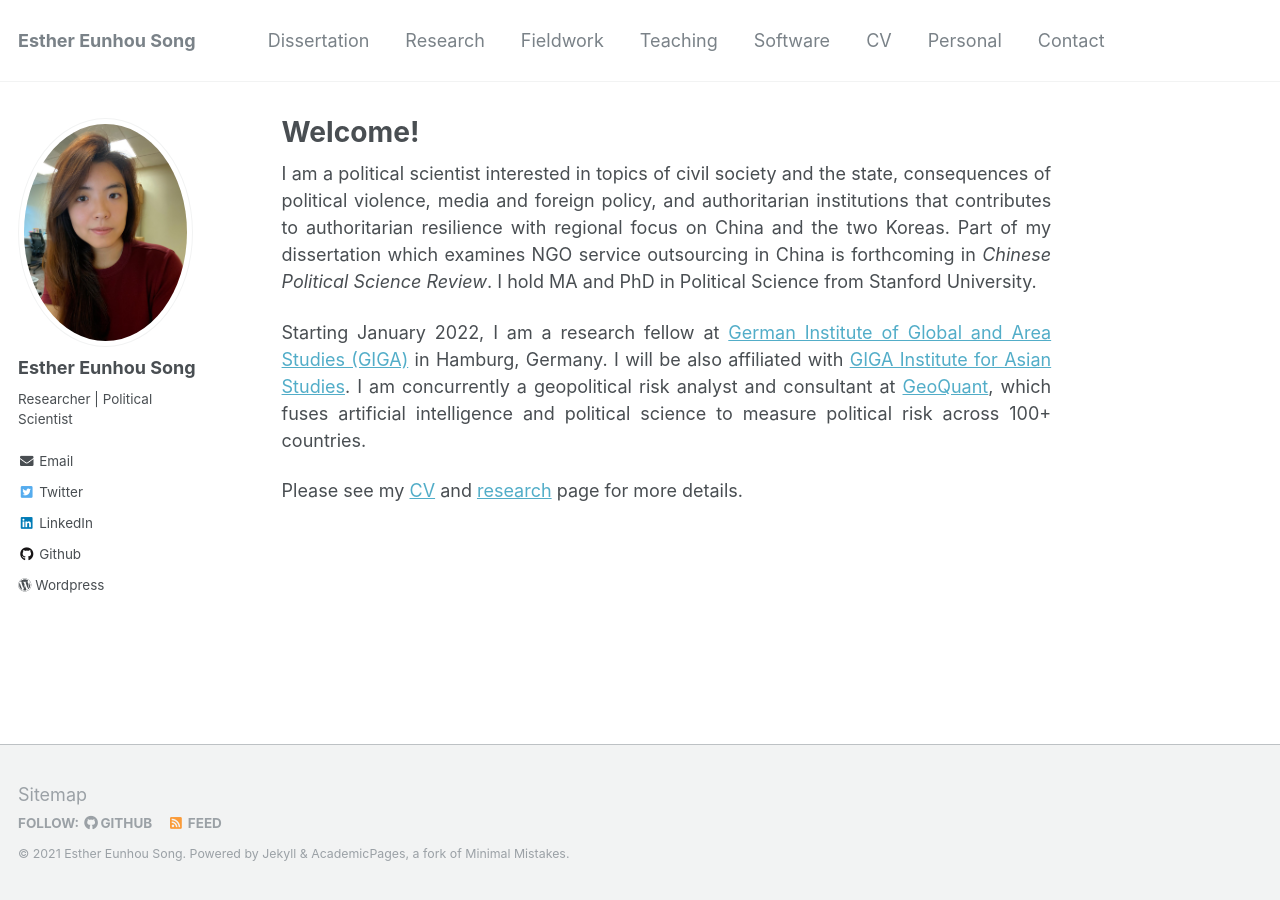
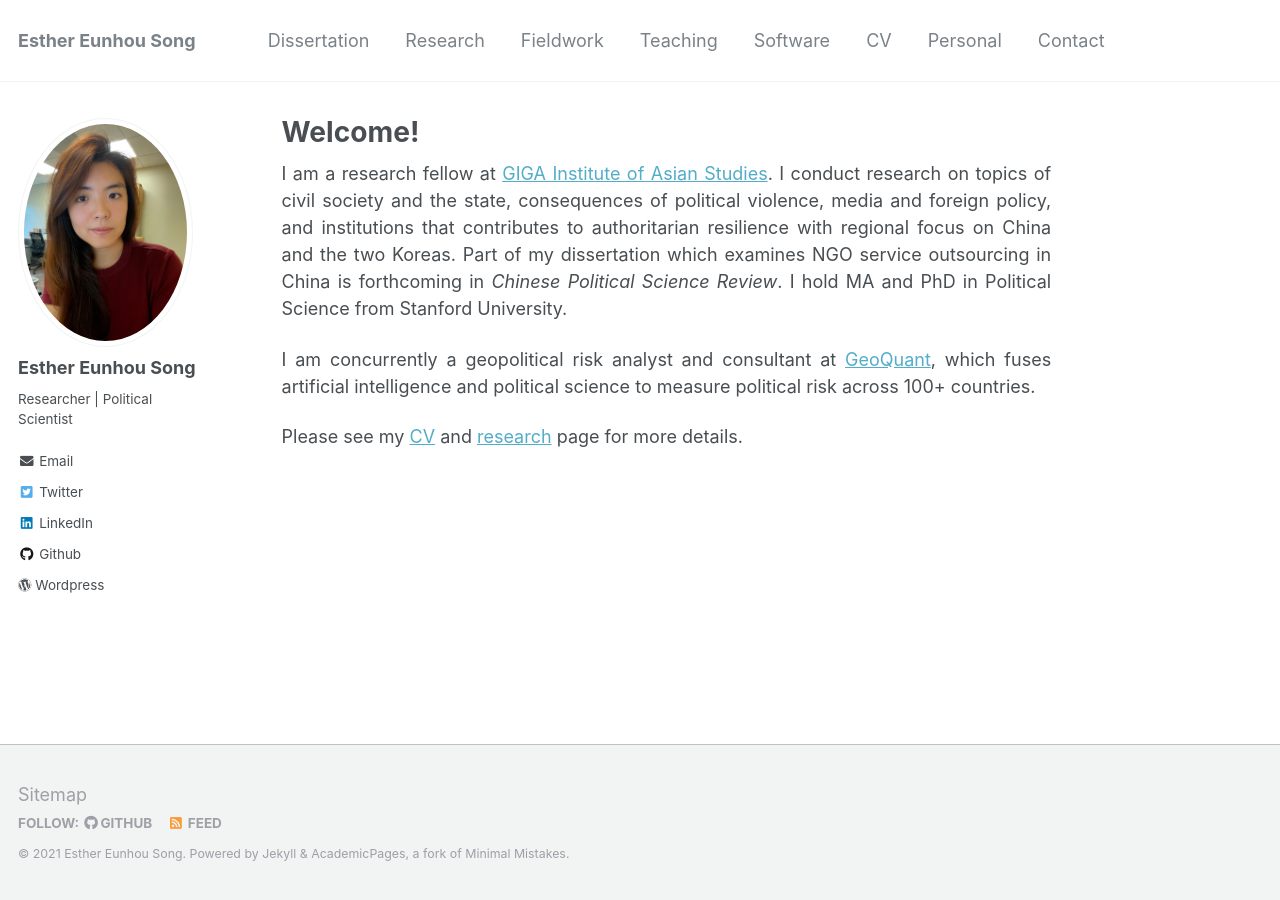
Before and after one commit to ehsong/ehsong.github.io, a Jekyll site: the page built from _pages/about.md, in a window 1280 px wide. Built offline with Jekyll 4.4.1, drawn with Linux system fonts in a browser that asks for light colours.

Commit message:
Update about.md

```diff
--- a/_pages/about.md
+++ b/_pages/about.md
@@ -7,8 +7,8 @@
   - /about/
   - /about.html
 ---
-I am a political scientist interested in topics of civil society and the state, consequences of political violence, media and foreign policy, and authoritarian institutions that contributes to authoritarian resilience with regional focus on China and the two Koreas. Part of my dissertation which examines NGO service outsourcing in China is forthcoming in *Chinese Political Science Review*. I hold MA and PhD in Political Science from Stanford University.
+I am a research fellow at [GIGA Institute of Asian Studies](https://www.giga-hamburg.de/en/institutes/giga-institute-for-asian-studies/). I conduct research on topics of civil society and the state, consequences of political violence, media and foreign policy, and institutions that contributes to authoritarian resilience with regional focus on China and the two Koreas. Part of my dissertation which examines NGO service outsourcing in China is forthcoming in *Chinese Political Science Review*. I hold MA and PhD in Political Science from Stanford University.
 
-Starting January 2022, I am a research fellow at [German Institute of Global and Area Studies (GIGA)](https://www.giga-hamburg.de/en/) in Hamburg, Germany. I will be also affiliated with [GIGA Institute for Asian Studies](https://www.giga-hamburg.de/en/institutes/giga-institute-for-asian-studies/). I am concurrently a geopolitical risk analyst and consultant at [GeoQuant](https://geoquant.com/), which fuses artificial intelligence and political science to measure political risk across 100+ countries.
+I am concurrently a geopolitical risk analyst and consultant at [GeoQuant](https://geoquant.com/), which fuses artificial intelligence and political science to measure political risk across 100+ countries.
 
 Please see my [CV](https://ehsong.github.io/files/SONG_CV2.pdf) and [research](https://ehsong.github.io/research/) page for more details.
```
